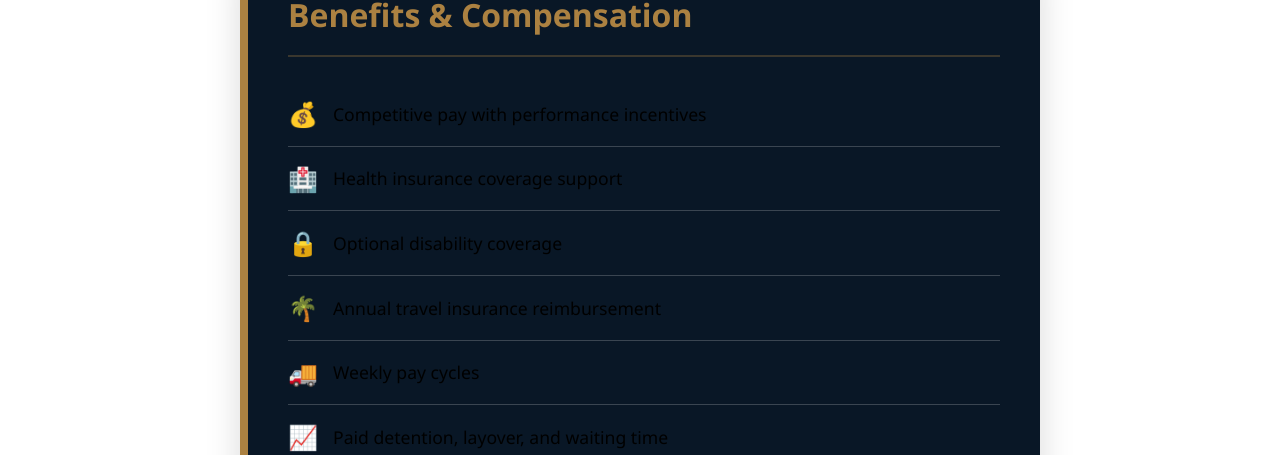
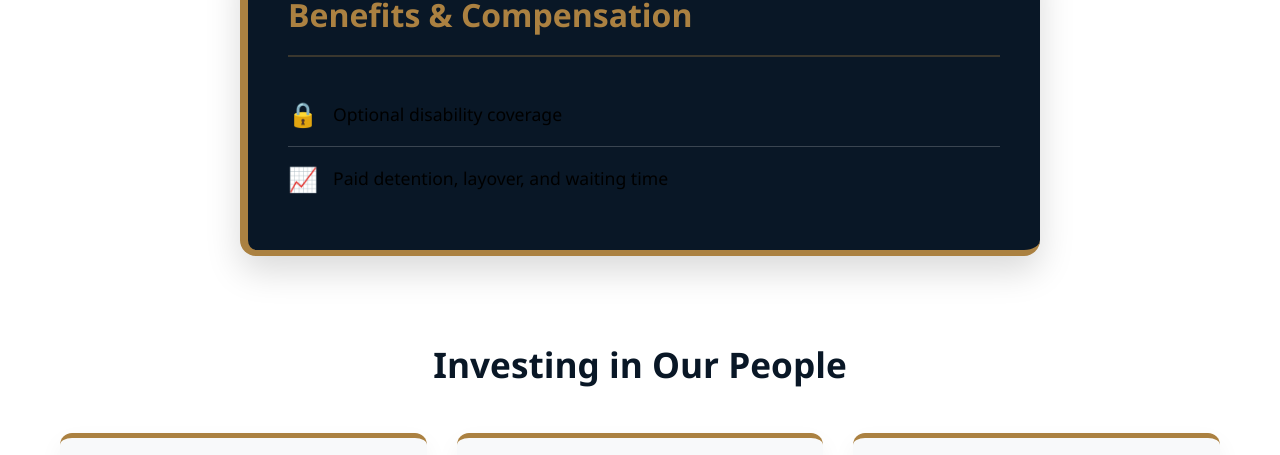
Before and after one commit to MrVenom786/gnm-web-frontend, a React (Create React App) app: page /join/benefits in a window 1280 px wide. Shown: the part 753-1208 px from the top of the page. Built offline with nearby package versions, Linux system fonts and the light colour scheme.

Commit message:
Update Benefits.js

```diff
--- a/src/pages/joinGNM/Benefits.js
+++ b/src/pages/joinGNM/Benefits.js
@@ -59,11 +59,7 @@ function Benefits() {
           <div className="benefits-card-3d">
             <h3 className="gold-heading">Benefits & Compensation</h3>
             <ul className="benefits-list">
-              <li><span>💰</span> Competitive pay with performance incentives</li>
-              <li><span>🏥</span> Health insurance coverage support</li>
               <li><span>🔒</span> Optional disability coverage</li>
-              <li><span>🌴</span> Annual travel insurance reimbursement</li>
-              <li><span>🚚</span> Weekly pay cycles</li>
               <li><span>📈</span> Paid detention, layover, and waiting time</li>
             </ul>
           </div>
```
